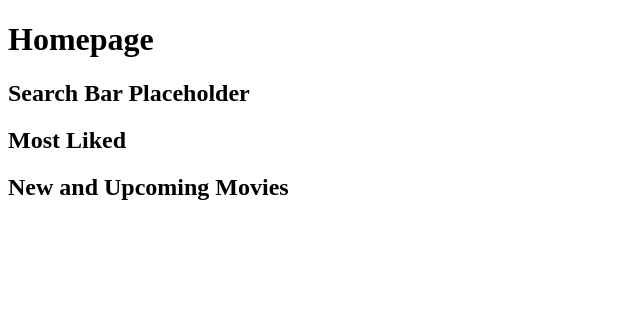
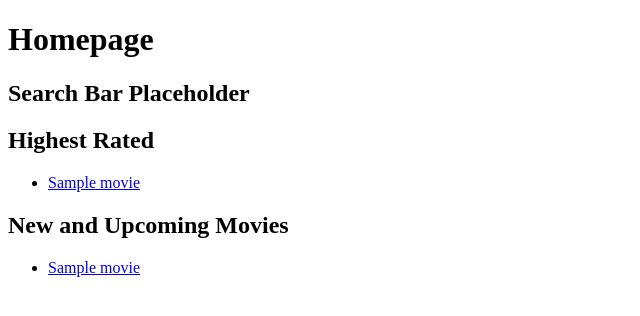
Before and after one commit to BoXunTong/Movie, a Django app: page / in a window 1280 px wide. Shown: the part 106-422 px from the top of the page, without its empty margins (0-640 px from the left). Run offline with Django 3.2, Linux system fonts and the light colour scheme; tables that the repository leaves empty hold one stand-in row (values such as "Sample post").

Commit message:
movie profile + index render

```diff
--- a/moovie/views.py
+++ b/moovie/views.py
@@ -5,7 +5,16 @@ from moovie.models import Movie, DirectorMovie, Review, Genre, Person, MovieGenr
 from moovie.models import ActorMovie, DirectorMovie
 
 def index(request):
-    return render(request, 'moovie/index.html', context={})
+    context_dict = {}
+
+    # movies_by_rating = Movie.objects.all()
+    movies_by_rating = Movie.objects.order_by('-average_rating')[:5]
+    movies_by_release = Movie.objects.order_by('-release_date')[:5]
+
+    context_dict['movies_by_rating'] = movies_by_rating
+    context_dict['movies_by_release'] = movies_by_release
+
+    return render(request, 'moovie/index.html', context=context_dict)
 
 def contact_us(request):
     return render(request, 'moovie/contact.html', context = {})
@@ -17,17 +26,18 @@ def show_movie_profile(request, movie_id):
         movie = Movie.objects.get(id=movie_id)
         context_dict['movie'] = movie
 
-        directors = getDirectorsForMovie(movie)
+        directors = get_directors_for_movie(movie)
         context_dict['directors'] = directors
 
-        stars = getActorsForMovie(movie)
+        stars = get_actors_for_movie(movie)
         context_dict['stars'] = stars
 
-        genres = getGenresForMovie(movie)
+        genres = get_genres_for_movie(movie)
         context_dict['genres'] = genres
 
         reviews = Review.objects.filter(movie_id=movie)
         context_dict['reviews'] = reviews
+
     except Movie.DoesNotExist:
         context_dict['movie'] = None
         context_dict['directors'] = None
@@ -58,24 +68,28 @@ def edit_profile(request):
     # this is the profile of the logged in user (with edit functionality)
     return render(request, 'moovie/edit_profile.html', context = {})
 
-def getDirectorsForMovie(movie):
+def get_directors_for_movie(movie):
     directorMovies = DirectorMovie.objects.filter(movie_id=movie)
     directors = []
-    for director in directorMovies:
-        directors.append(Person.objects.get(person_id=director.person_id))
+    for director_movie in directorMovies:
+        person_id = director_movie.person_id.id
+        directors.append(Person.objects.get(id=person_id))
     return directors
 
-def getActorsForMovie(movie):
+def get_actors_for_movie(movie):
     # do we need to limit this to only the 'top' actors?
     # how to determine 'top'?
     actorMovies = ActorMovie.objects.filter(movie_id=movie)
     actors = []
-    for actor in actorMovies:
-        actors.append(Person.objects.get(person_id=actor.person_id))
+    for actor_movie in actorMovies:
+        person_id = actor_movie.person_id.id
+        actors.append(Person.objects.get(id=person_id))
     return actors
 
-def getGenresForMovie(movie):
+def get_genres_for_movie(movie):
     movieGenres = MovieGenre.objects.filter(movie_id=movie)
     genres = []
-    for genre in movieGenres:
-        genres.append(Genre.objects.get(name=genre.genre_name))
+    for movie_genre in movieGenres:
+        # genres.append(Genre.objects.get(name=genre.genre_name))
+        genres.append(movie_genre.genre_name)
+    return genres
--- a/templates/moovie/index.html
+++ b/templates/moovie/index.html
@@ -11,9 +11,31 @@
         <h2>Search Bar Placeholder</h2>
     </div>
     <div>
-        <h2>Most Liked</h2>
+        <h2>Highest Rated</h2>
+        {% if movies_by_rating %}
+        <ul>
+            {% for movie in movies_by_rating %}
+            <li>
+                <a href="{% url 'moovie:show_movie_profile' movie.id %}">{{ movie.title }}</a>
+            </li>
+            {% endfor %}
+        </ul>
+        {% else %}
+        There are no movies present
+        {% endif %}
     </div>
     <div>
         <h2>New and Upcoming Movies</h2>
+        {% if movies_by_release %}
+        <ul>
+            {% for movie in movies_by_release %}
+            <li>
+                <a href="{% url 'moovie:show_movie_profile' movie.id %}">{{ movie.title }}</a>
+            </li>
+            {% endfor %}
+        </ul>
+        {% else %}
+        There are no movies present
+        {% endif %}
     </div>
 {% endblock %}
```
Also changed, not shown: templates/moovie/movie_profile.html (+5 -5 lines).
